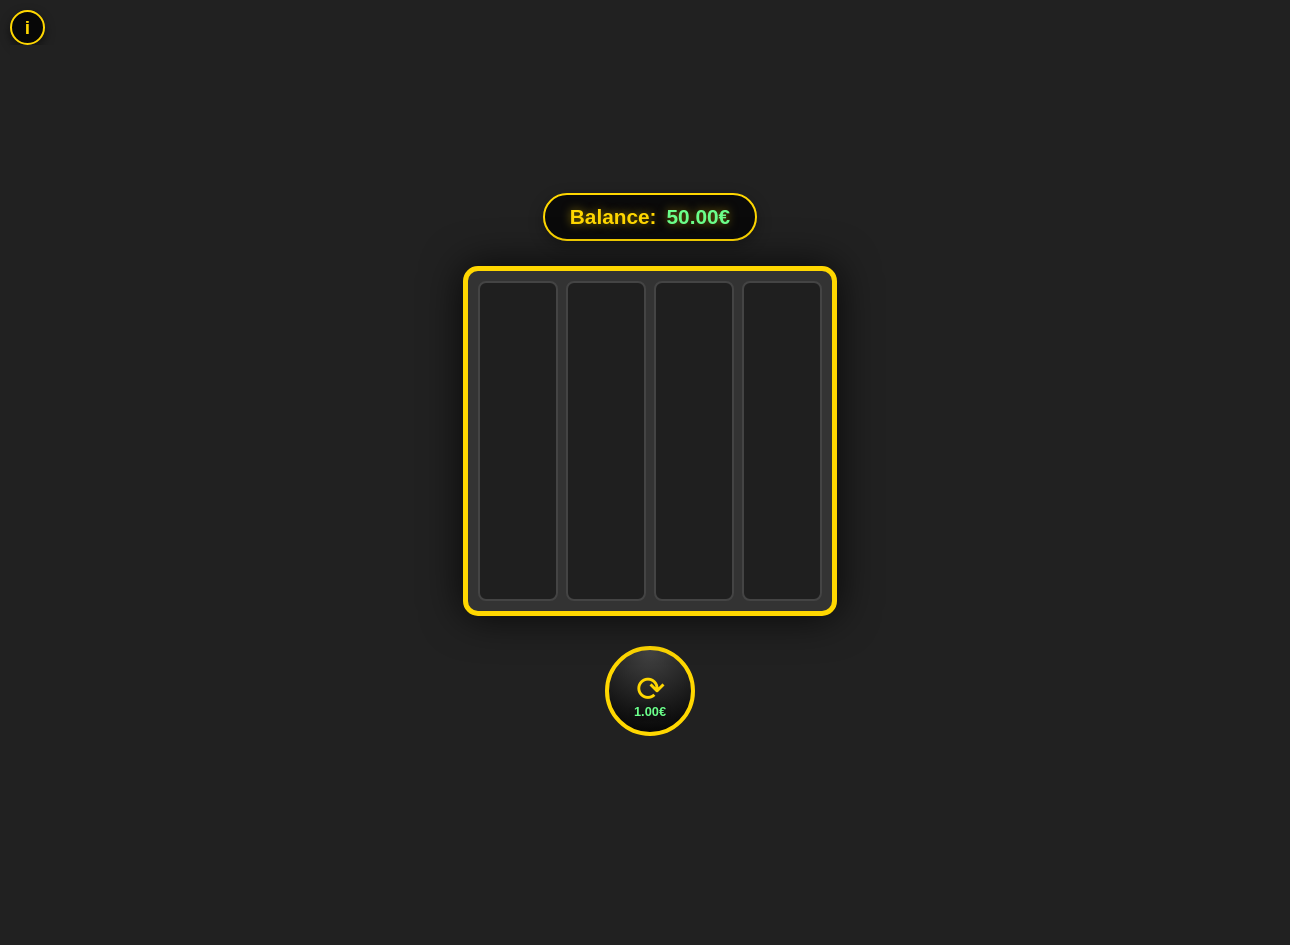
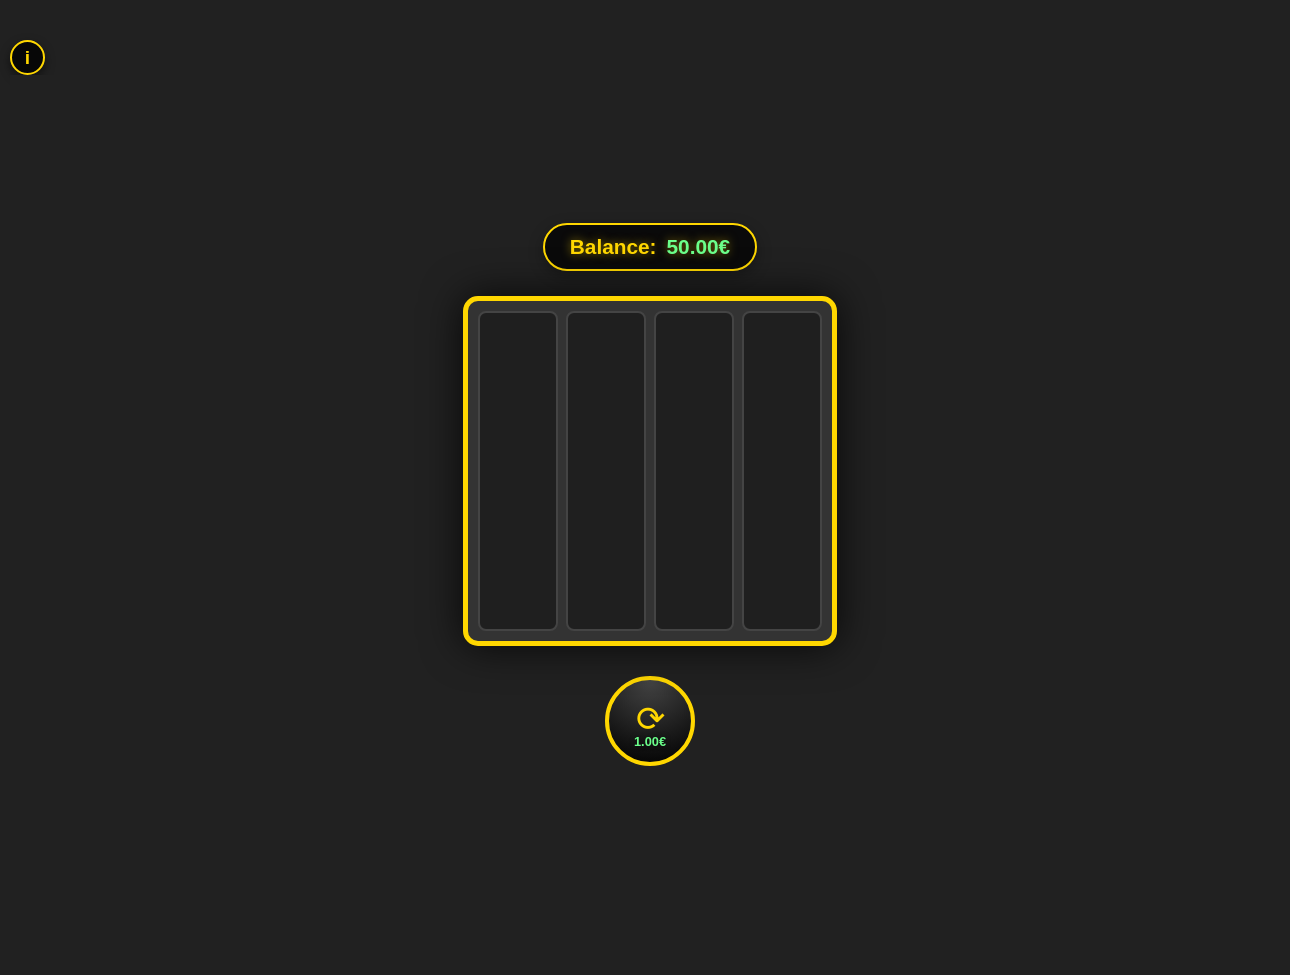

Refactor CSS for improved structure and readability

--- a/slotstyle.css
+++ b/slotstyle.css
@@ -68,6 +68,11 @@ html, body {
     padding: 2px 0;
 }
 
+/* Ειδικό χρώμα για το WILD στον πίνακα κερδών */
+.pay-item:nth-child(8) span:last-child {
+    color: #ffd700 !important;
+}
+
 .pay-item span:last-child {
     color: #6bff8b;
     font-weight: bold;
@@ -153,6 +158,22 @@ html, body {
   align-items: center;
   font-size: 2.2rem;
   transition: transform 0.3s cubic-bezier(0.175, 0.885, 0.32, 1.275), opacity 0.3s;
+}
+
+/* Στυλ για το Wild Σύμβολο */
+.box.is-wild {
+  flex-direction: column;
+  line-height: 1;
+}
+
+.box.is-wild::after {
+  content: "WILD";
+  font-size: 0.65rem;
+  color: #ffd700; /* Χρυσό χρώμα */
+  font-weight: 900;
+  margin-top: -4px;
+  text-shadow: 0 0 5px rgba(0,0,0,0.8);
+  letter-spacing: 0.5px;
 }
 
 /* Κουμπιά & Info */
@@ -286,6 +307,7 @@ html, body {
 #paytable-container {
   position: absolute; /* Τον βγάζει τελείως από τη ροή, οπότε το flexbox τον αγνοεί */
   top: 10px;
+  top: 40px;
   left: 10px;
   z-index: 999;
   display: block; /* Σιγουρεύουμε ότι δεν συμπεριφέρεται σαν flex item */
@@ -343,11 +365,14 @@ html, body {
   font-weight: 900;
   text-align: center;
   transition: transform 0.5s cubic-bezier(0.175, 0.885, 0.32, 1.275);
-  white-space: nowrap;
+  display: flex;
+  flex-direction: column;
+  align-items: center;
 }
 
 .big-win-overlay.show {
   transform: translate(-50%, -50%) scale(1);
+  pointer-events: auto; /* Επιτρέπει το κλικ πάνω στο overlay */
   animation: bigWinShake 0.5s infinite;
 }
 
